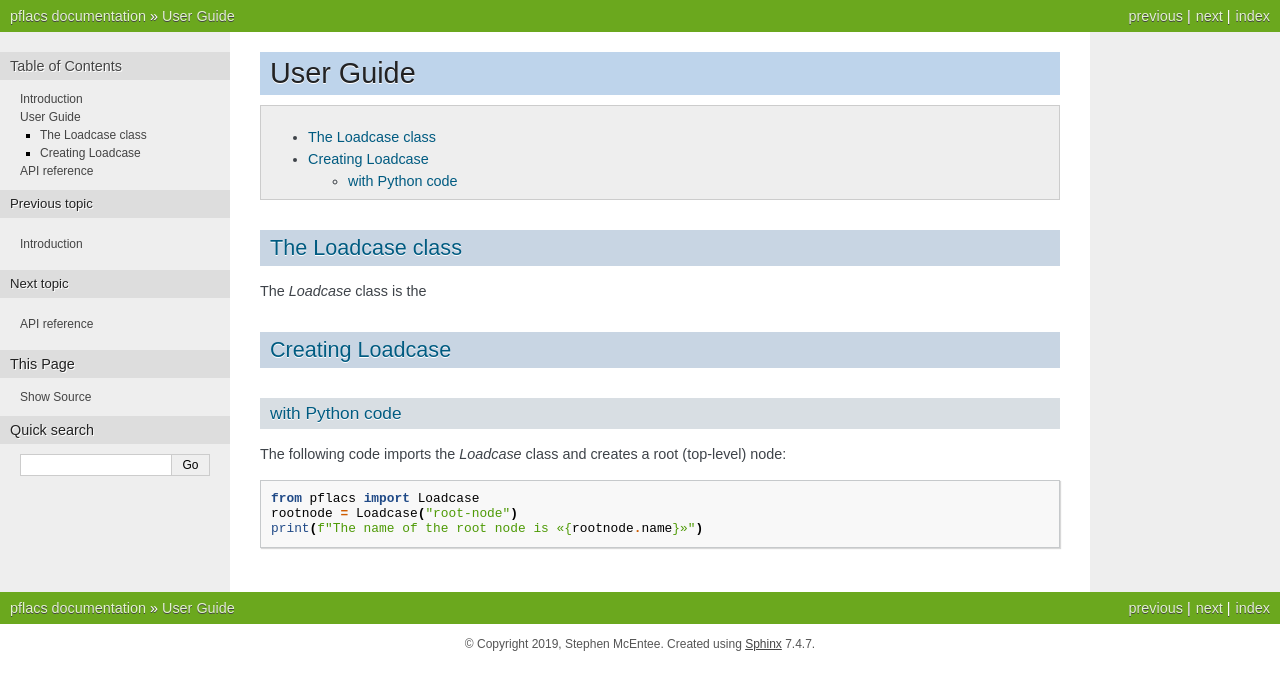
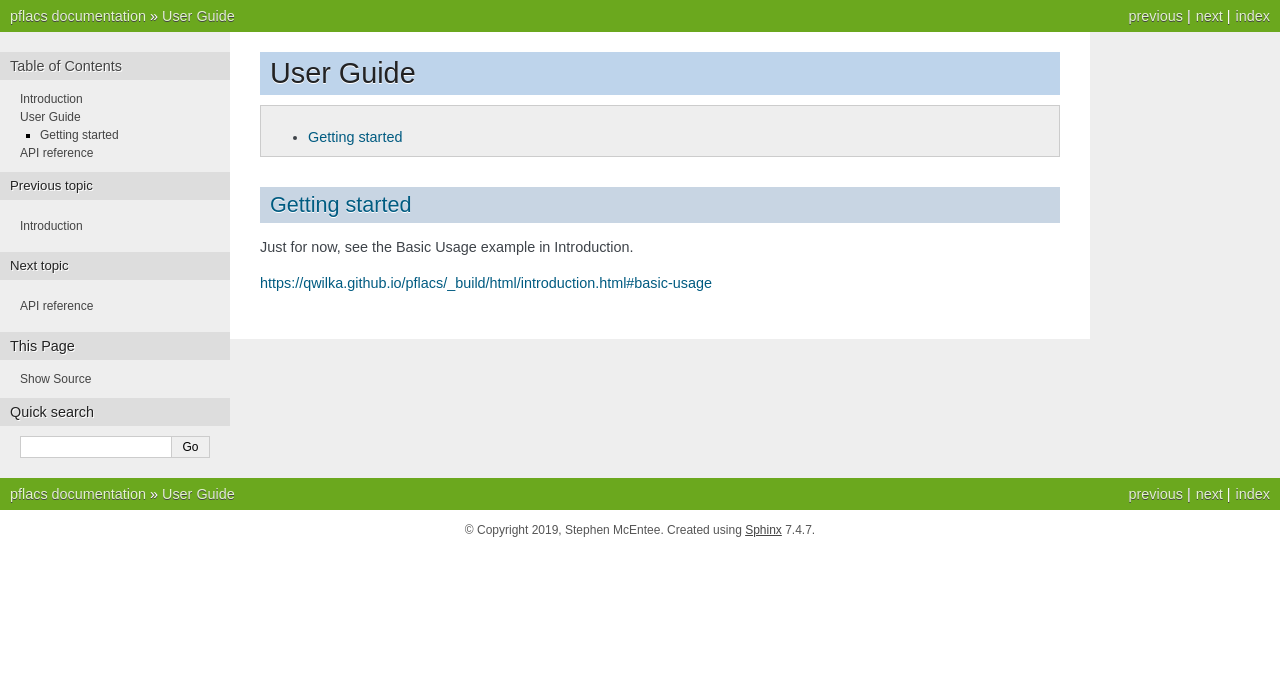
Before and after one commit to qwilka/pflacs, a Sphinx documentation site: the page built from docs/user-guide.rst, in a window 1280 px wide. Shown: the top 690 px of the page. Built offline with Sphinx 7.4.7, drawn with Linux system fonts in a browser that asks for light colours.

Commit message:
user guide update

```diff
--- a/docs/user-guide.rst
+++ b/docs/user-guide.rst
@@ -4,22 +4,9 @@ User Guide
 
 .. contents:: :local:
 
-The Loadcase class
+Getting started
 ---------------------
 
-The `Loadcase` class is the
+Just for now, see the Basic Usage example in Introduction.
 
-
-Creating Loadcase
----------------------
-
-with Python code
-^^^^^^^^^^^^^^^^
-
-The following code imports the `Loadcase` class and creates a root (top-level) node:
-
-.. code-block:: python
-
-    from pflacs import Loadcase
-    rootnode = Loadcase("root-node")
-    print(f"The name of the root node is «{rootnode.name}»")
+https://qwilka.github.io/pflacs/_build/html/introduction.html#basic-usage
```
Also changed, not shown: 4 other files.
